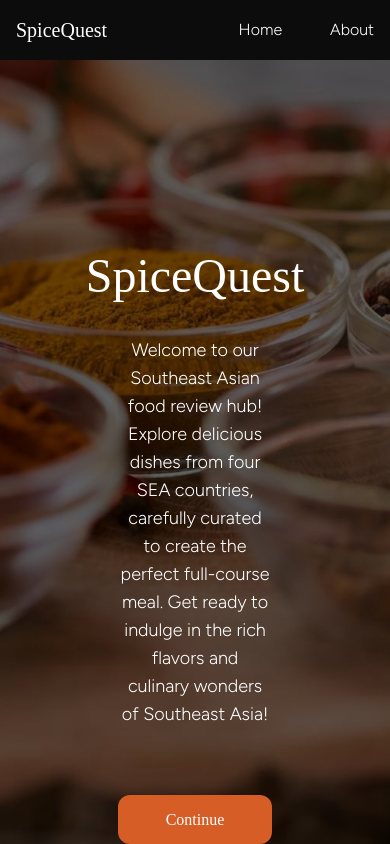
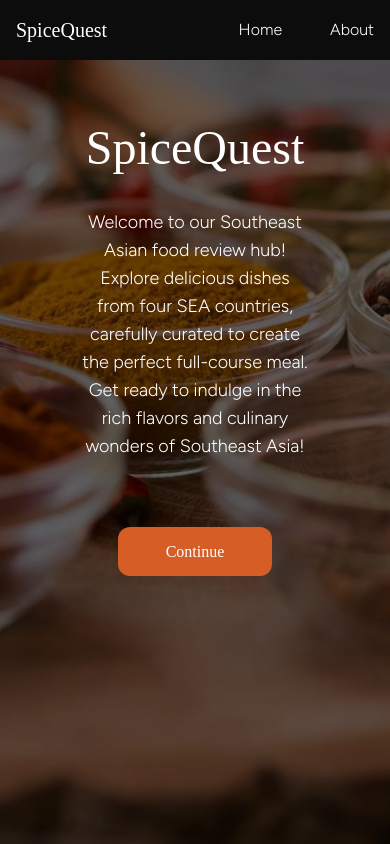
Before and after one commit to MrRyushi/GERPHIS-Creative-Food-Review, a Next.js app in the folder spicequest/: page / in a window 390 px wide. Built offline with nearby package versions, Linux system fonts and the light colour scheme; a web font is replaced by a local one.

Commit message:
Responsiveness updates
Homepage changes

```diff
--- a/spicequest/app/page.tsx
+++ b/spicequest/app/page.tsx
@@ -13,12 +13,12 @@ export default function Home() {
       </div>
 
       {/* Main Content */}
-      <div className="text-center flex justify-center items-center py-48">
+      <div className="text-center flex justify-center items-center py-16 xl:py-48">
         <div className="space-y-4 px-20 dm-serif-text text-white">
-          <p className="text-5xl md:text-5xl lg:text-6xl xl:text-7xl">
+          <p className="text-5xl sm:text-5xl md:text-5xl lg:text-6xl xl:text-7xl">
             SpiceQuest
           </p>
-          <p className="figtree text-lg md:text-lg lg:text-xl xl:text-2xl font-light pt-5 px-10">
+          <p className="figtree text-lg md:text-lg lg:text-xl xl:text-2xl font-light pt-5 px-auto lg:px-20 xl:px-40">
             Welcome to our Southeast Asian food review hub!
             Explore delicious dishes from four SEA
             countries, carefully curated to create the
```
